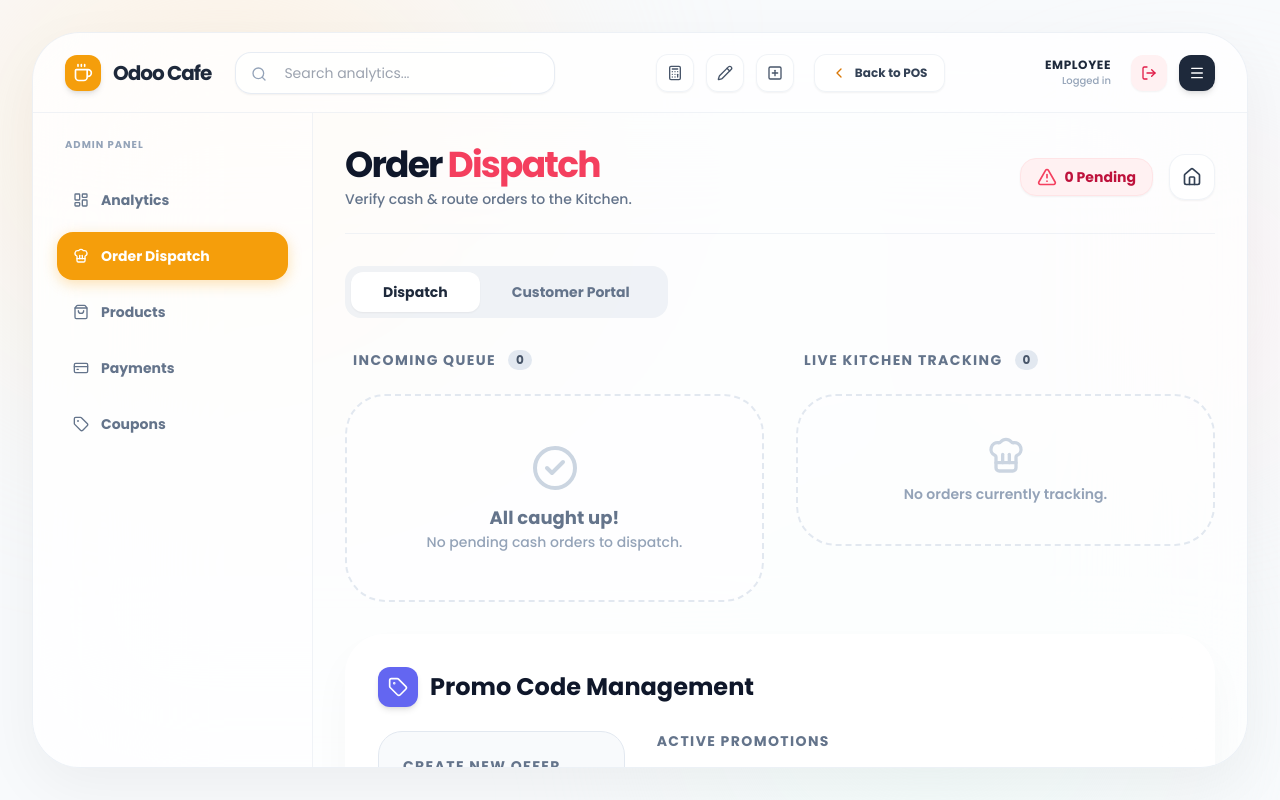
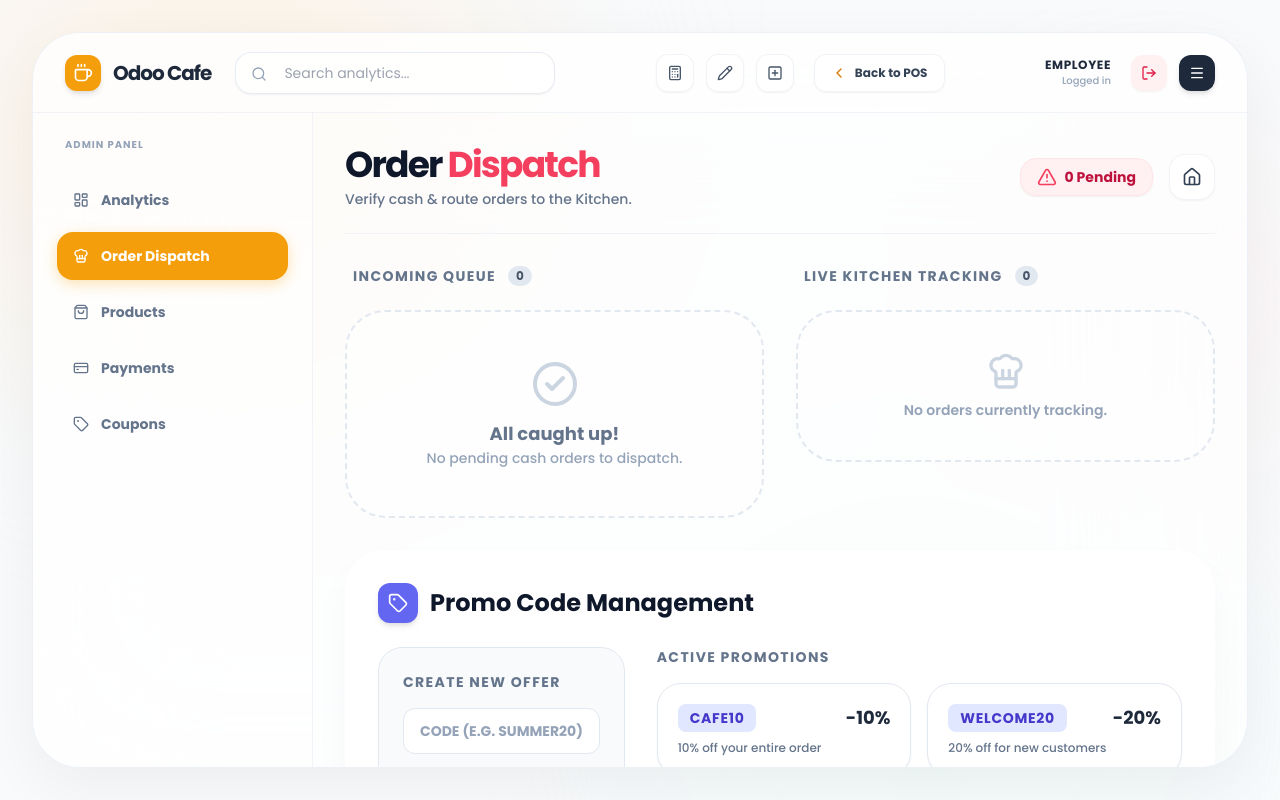
Before and after one commit to venkatsundar1804-ux/Odoo-Cafe, a React (Vite) app: page /admin/dispatch in a window 1280 px wide. Built offline with nearby package versions, Linux system fonts and the light colour scheme.

Commit message:
Add more coupons and fix Customer Dashboard tabs leak

```diff
--- a/src/pages/admin/CustomerDashboard.jsx
+++ b/src/pages/admin/CustomerDashboard.jsx
@@ -61,21 +61,7 @@ export default function CustomerDashboard() {
         </div>
       </motion.div>
 
-      {/* Tabs */}
-      <div className="flex bg-slate-200/50 p-1.5 rounded-2xl w-fit">
-        <button
-          onClick={() => navigate('/admin/dispatch')}
-          className="px-8 py-2.5 rounded-xl text-sm font-bold transition-all text-slate-500 hover:text-slate-700"
-        >
-          Dispatch
-        </button>
-        <button
-          onClick={() => navigate('/admin/customer')}
-          className="px-8 py-2.5 rounded-xl text-sm font-bold transition-all bg-white text-slate-800 shadow-sm"
-        >
-          Customer Portal
-        </button>
-      </div>
+
 
       <div className="grid grid-cols-1 lg:grid-cols-3 gap-8">
 
--- a/src/pages/admin/EmployeeDashboard.jsx
+++ b/src/pages/admin/EmployeeDashboard.jsx
@@ -68,21 +68,7 @@ export default function EmployeeDashboard() {
         </div>
       </motion.div>
 
-      {/* Tabs */}
-      <div className="flex bg-slate-200/50 p-1.5 rounded-2xl w-fit">
-        <button
-          onClick={() => navigate('/admin/dispatch')}
-          className="px-8 py-2.5 rounded-xl text-sm font-bold transition-all bg-white text-slate-800 shadow-sm"
-        >
-          Dispatch
-        </button>
-        <button
-          onClick={() => navigate('/admin/customer')}
-          className="px-8 py-2.5 rounded-xl text-sm font-bold transition-all text-slate-500 hover:text-slate-700"
-        >
-          Customer Portal
-        </button>
-      </div>
+
 
       <div className="grid grid-cols-1 xl:grid-cols-2 gap-8">
 
--- a/src/store/promoStore.js
+++ b/src/store/promoStore.js
@@ -19,7 +19,11 @@ export const usePromoStore = create(
       return {
         promos: [
           { code: 'CAFE10', discountPercent: 10, description: '10% off your entire order' },
-          { code: 'WELCOME20', discountPercent: 20, description: '20% off for new customers' }
+          { code: 'WELCOME20', discountPercent: 20, description: '20% off for new customers' },
+          { code: 'STUDENT15', discountPercent: 15, description: '15% student discount' },
+          { code: 'FESTIVE25', discountPercent: 25, description: '25% off festive special' },
+          { code: 'EARLYBIRD', discountPercent: 5, description: '5% off early morning orders' },
+          { code: 'VIP50', discountPercent: 50, description: '50% off VIP orders' }
         ],
 
         addPromo: (code, discountPercent, description) => set((state) => {
```
